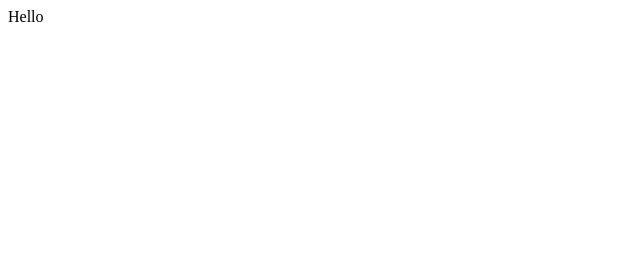
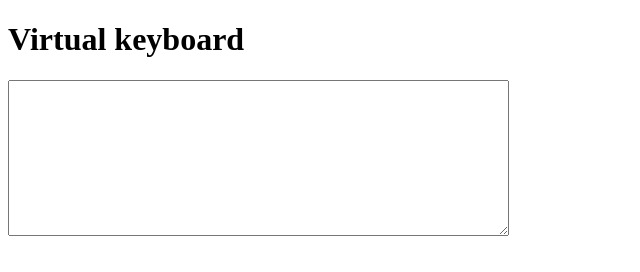
Before and after one commit to ShotAlex/virtual-keyboard, a plain HTML site: page index.html in a window 1280 px wide. Shown: the whole page, without its empty margins (0-640 px from the left). Drawn offline with Linux system fonts and the light colour scheme.

Commit message:
feat: add html frame

```diff
--- a/index.html
+++ b/index.html
@@ -5,11 +5,12 @@
   <meta name="viewport" content="width=device-width, initial-scale=1.0">
   <link rel="shortcut icon" href="./assets/icons/favicon.ico">
   <link rel="stylesheet" href="./style.css">
+  <link href="https://fonts.googleapis.com/icon?family=Material+Icons" rel="stylesheet">
   <title>Virtual keyboard</title>
 </head>
 <body>
-  Hello
-
+  <h1>Virtual keyboard</h1>
+  <textarea class="use-keyboard-input" name="text-field" id="" cols="60" rows="10"></textarea>
   <script src="./script.js"></script>
 </body>
 </html>
```
